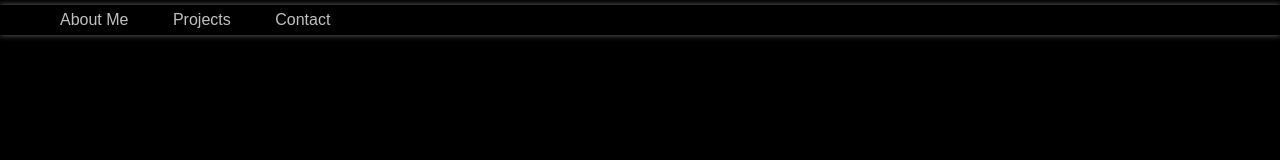
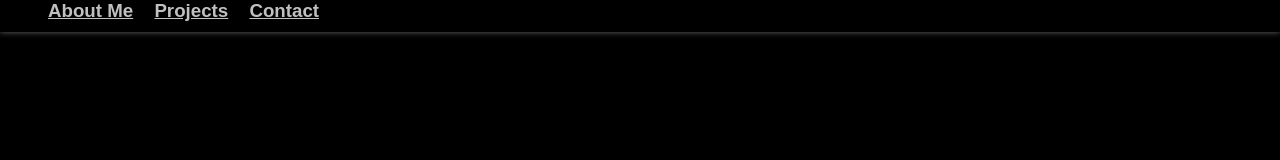
Before and after one commit to LukeNotDuke/LukeNotDuke.github.io, a plain HTML site: page contact-me.html in a window 1280 px wide. Drawn offline with Linux system fonts and the light colour scheme.

Commit message:
Condensing Code
Made one style element, re-indented, made the navigation bar look better.

```diff
--- a/contact-me.html
+++ b/contact-me.html
@@ -2,45 +2,39 @@
 <html>
 <head>
 	<title> LukeNotDuke	</title>
+</head>
 <style type=text/css>
 	body {
-			height: 125vh;
-			argin-top: 80px;
+		margin-top: 18px;
 		padding: 30px;
-			background-size: cover;
 		font-family: sans-serif;
+		background-color: black;
+		color: white;
 	}
 	header {
 		background-color: black;
 		position: fixed;
 		left: 0;
 		right: 0;
-			top: 5px;
-			height: 30px;
+		top: 0;
+		margin: 0;
+		padding: 0;
+		height: 4vh;
 		display: flex;
-			align-items: center;
-			box-shadow: 0 0 6px 0 dimgrey;}
-		header * {  display: inline;  }
-		header li {  margin: 20px;  }
-		header li a {
-			color: silver;
-			text-decoration: none;}
+		box-shadow: 0 0 6px 0 dimgrey;
+	}
+	header * {display: inline;}
+	header li {margin: 1vh;}
+	header li a {color: silver;}
 </style>
-</head>
 <body>
-	<style>
-		body {
-			background-color: black;
-			color: white;
-		}
-	</style>
 <header>
 	<nav>
-			<ul>
+		<h3><ul>
 			<li><a href=index.html>About Me</a></li>
 			<li><a href=projects.html>Projects</a></li>
 			<li><a href=contact-me.html>Contact</a></li>
-			</ul>
+		</ul></h3>
 	</nav>
 </header>
 </body>
```
Also changed, not shown: index.html (+15 -21 lines), projects.html (+15 -21 lines). Lines whose indentation alone changed are shown as unchanged.
